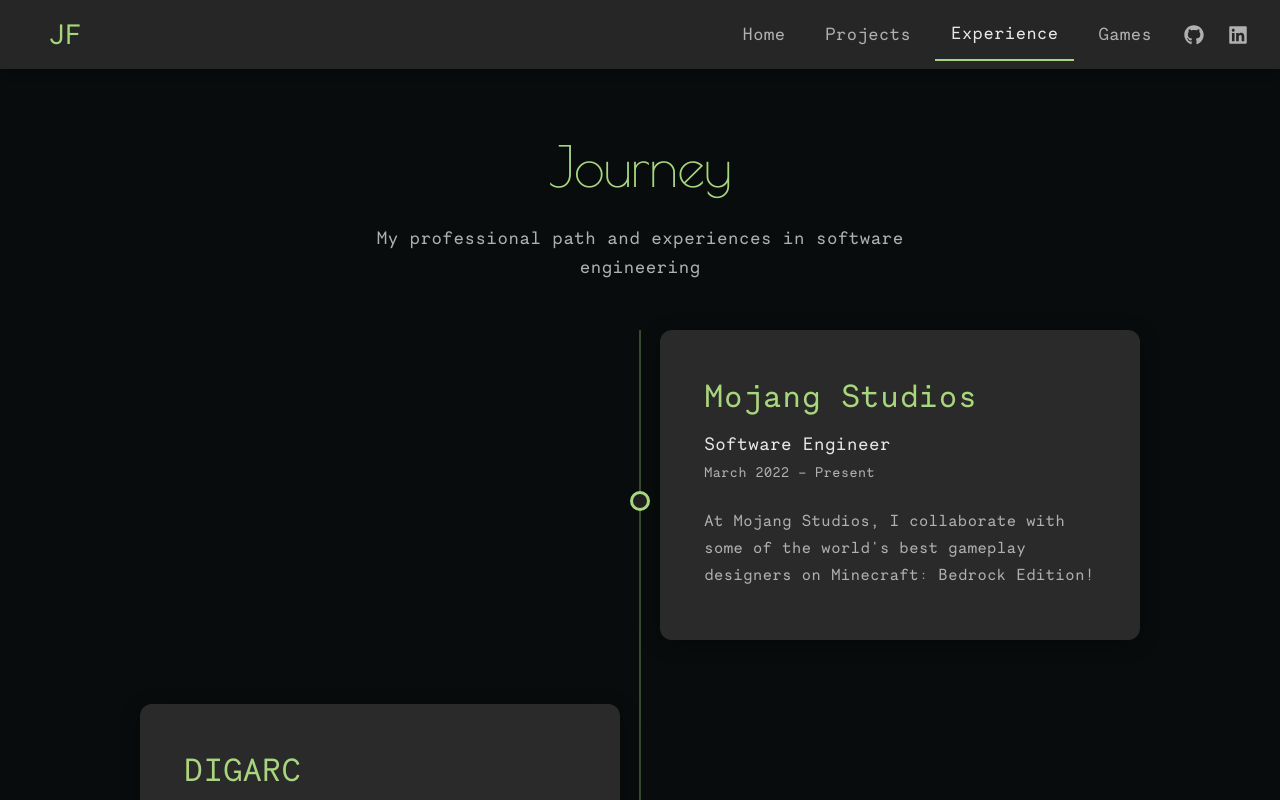
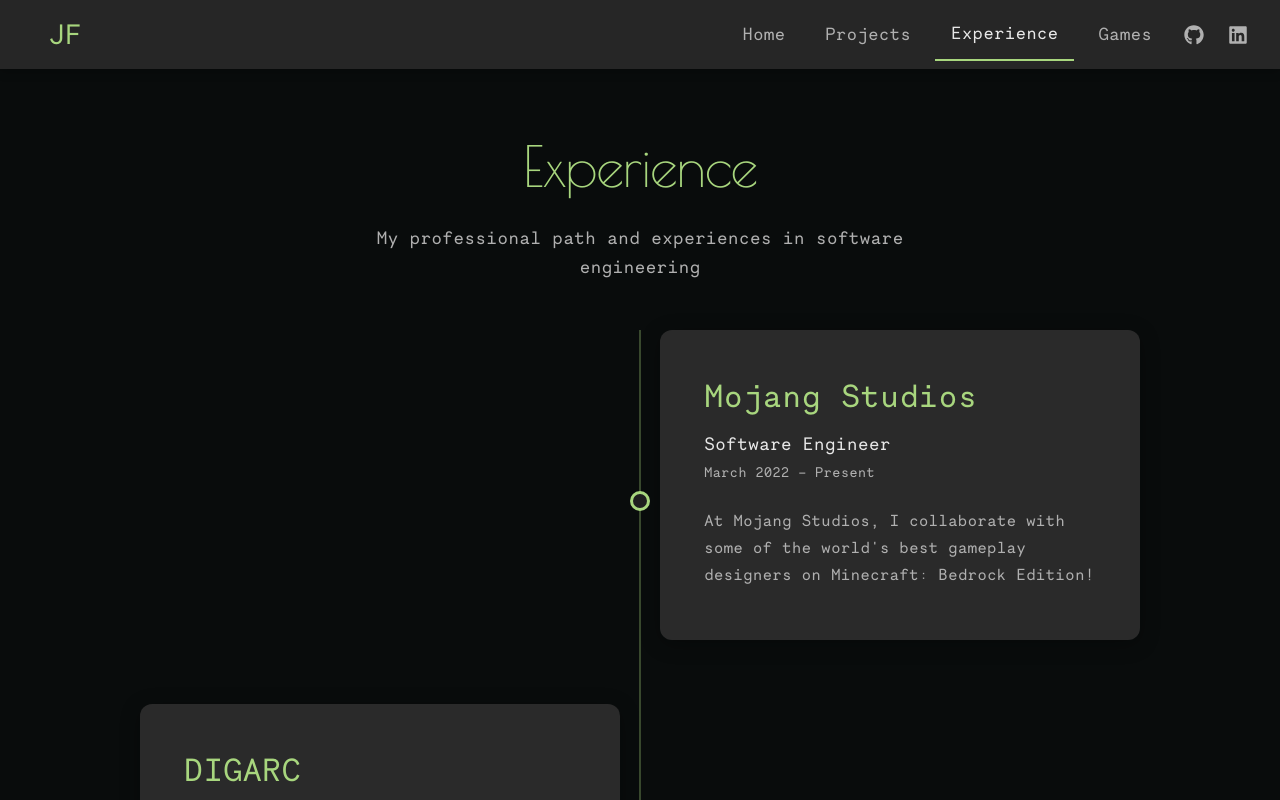
Before and after one commit to Jeemzu/jeemzu.me, a React (Vite) app: page /experience in a window 1280 px wide. Shown: the top 800 px of the page. Built offline with nearby package versions, Linux system fonts and the light colour scheme.

Commit message:
journey fix

```diff
--- a/src/pages/experience/ExperiencePage.tsx
+++ b/src/pages/experience/ExperiencePage.tsx
@@ -16,7 +16,7 @@
                     color: theme.palette.primaryGreen.main,
                 }}
             >
-                Journey
+                Experience
             </Typography>
             <Typography
                 fontFamily={FONTS.NECTO_MONO}
```
